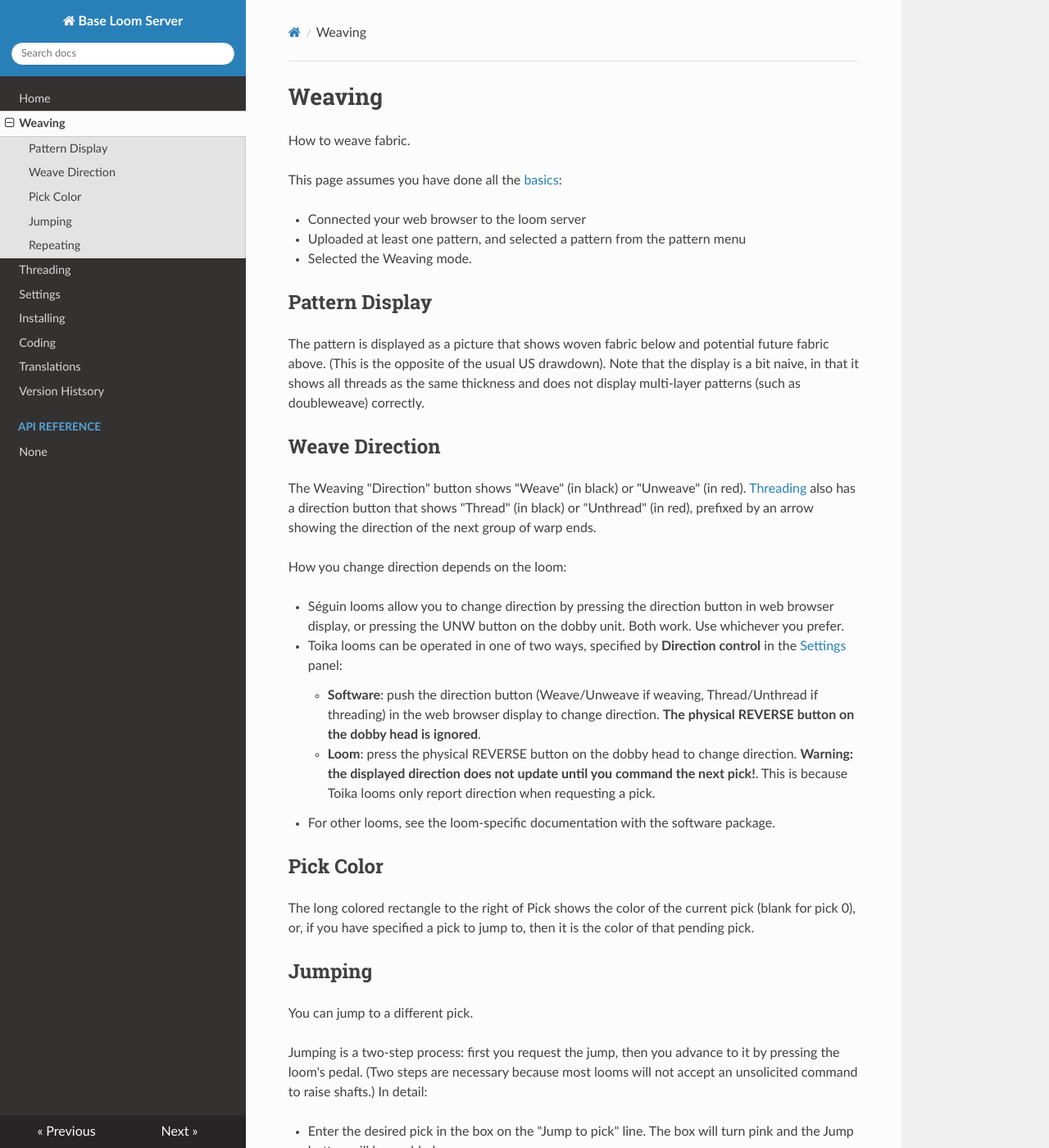
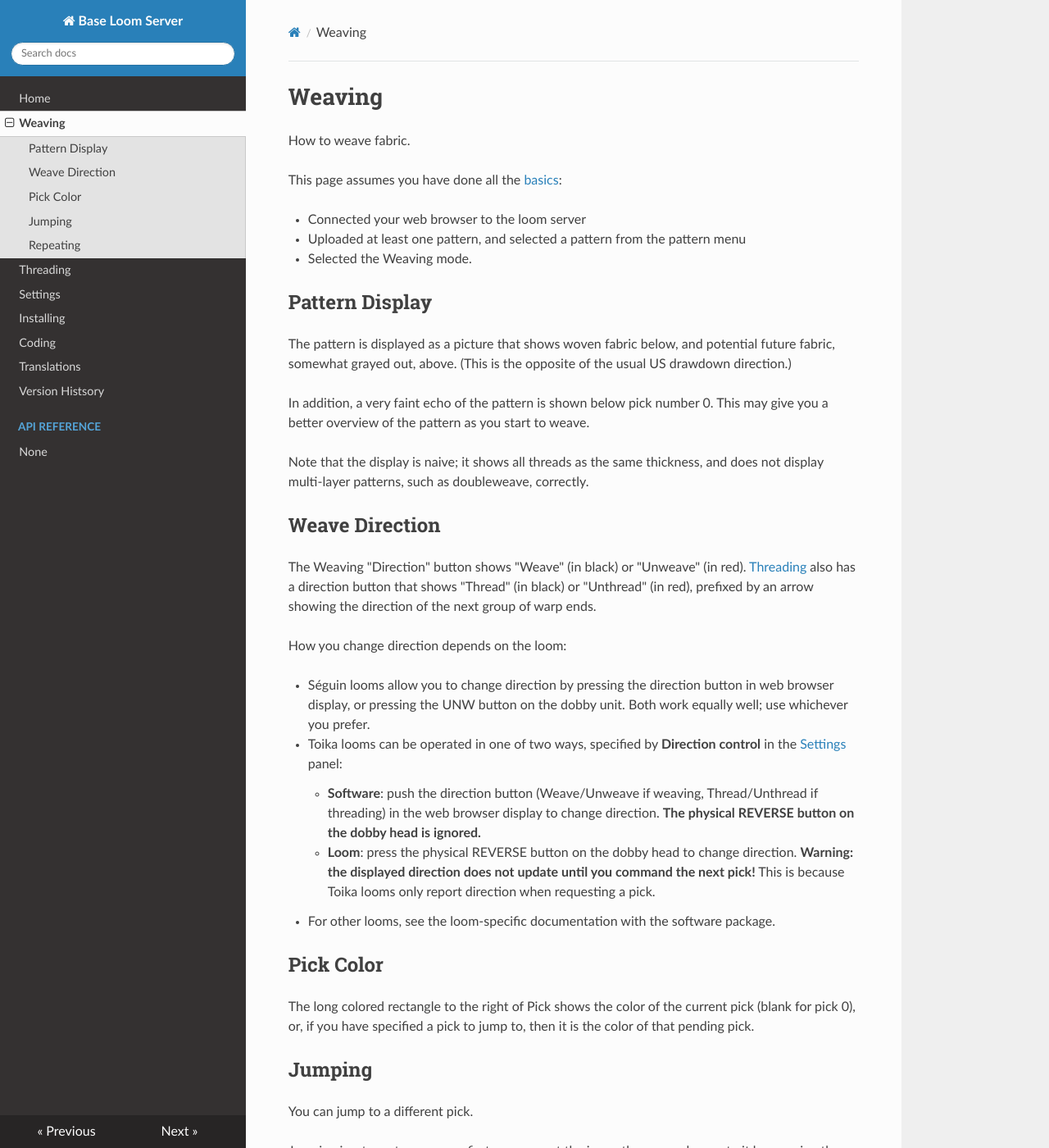
Before and after one commit to r-owen/base_loom_server, an MkDocs documentation site: the page built from docs/weaving.md, in a window 1280 px wide and 1400 px high. Shown: the whole window at 82% size. Built offline with MkDocs 1.6.1, drawn with Linux system fonts in a browser that asks for light colours; nearby versions of some CDN libraries; some of the changed text lies outside the part shown.

Commit message:
Update the documentation

```diff
--- a/docs/weaving.md
+++ b/docs/weaving.md
@@ -10,10 +10,15 @@
 
 ## Pattern Display
 
-The pattern is displayed as a picture that shows woven fabric below and potential future fabric above.
-(This is the opposite of the usual US drawdown).
-Note that the display is a bit naive, in that it shows all threads as the same thickness
-and does not display multi-layer patterns (such as doubleweave) correctly.
+The pattern is displayed as a picture that shows woven fabric below,
+and potential future fabric, somewhat grayed out, above.
+(This is the opposite of the usual US drawdown direction.)
+
+In addition, a very faint echo of the pattern is shown below pick number 0.
+This may give you a better overview of the pattern as you start to weave.
+
+Note that the display is naive; it shows all threads as the same thickness,
+and does not display multi-layer patterns, such as doubleweave, correctly.
 
 ## Weave Direction
 
@@ -21,23 +26,23 @@
 [Threading](threading.md) also has a direction button that shows "Thread" (in black) or "Unthread" (in red),
 prefixed by an arrow showing the direction of the next group of warp ends.
 
-  How you change direction depends on the loom:
+How you change direction depends on the loom:
 
-  * Séguin looms allow you to change direction by pressing the direction button in web browser display,
-    or pressing the UNW button on the dobby unit. Both work. Use whichever you prefer.
+* Séguin looms allow you to change direction by pressing the direction button in web browser display,
+  or pressing the UNW button on the dobby unit. Both work equally well; use whichever you prefer.
 
-  * Toika looms can be operated in one of two ways, specified by **Direction control**
-    in the [Settings](settings.md) panel:
+* Toika looms can be operated in one of two ways, specified by **Direction control**
+  in the [Settings](settings.md) panel:
 
-      * **Software**: push the direction button (Weave/Unweave if weaving, Thread/Unthread if threading)
+    * **Software**: push the direction button (Weave/Unweave if weaving, Thread/Unthread if threading)
         in the web browser display to change direction.
-        <b>The physical REVERSE button on the dobby head is ignored</b>.
+        **The physical REVERSE button on the dobby head is ignored.**
 
-      * **Loom**: press the physical REVERSE button on the dobby head to change direction.
-        <b>Warning: the displayed direction does not update until you command the next pick!</b>.
+    * **Loom**: press the physical REVERSE button on the dobby head to change direction.
+        **Warning: the displayed direction does not update until you command the next pick!**
         This is because Toika looms only report direction when requesting a pick.
 
-  * For other looms, see the loom-specific documentation with the software package.
+* For other looms, see the loom-specific documentation with the software package.
 
 ## Pick Color
 
@@ -58,20 +63,21 @@
 * Press the "return" keyboard key or click the "Jump" button on the web page to send the requested jump to the server.
   You will see several changes:
 
-    * The jump input box will have a white background and the jump button will be disabled.
+  * The jump input box will have a white background and the jump button will be disabled.
 
-    * The pattern display will show the new pick in the center row, with a dotted box around it.
+  * The pattern display will show the jump-to pick in the center row, with a dotted box around it.
 
 * Advance to the next pick by pressing the loom's pedal.
 
-* Until you advance to the next pick, you may request a different jump (in case you got it wrong the first time) or cancel it.
+* Until you advance to the next pick, you may request a different jump
+  (in case you got it wrong the first time) or cancel it.
   To cancel the jump you may do any of the following:
 
-    * Press the "Reset" button to the right of "Jump".
+  * Press the "Reset" button to the right of "Jump".
 
-    * Reload the page.
+  * Reload the page.
 
-    * Select a new pattern.
+  * Select a new pattern.
 
 ## Repeating
 
@@ -80,6 +86,9 @@
 
 * "On" (checked): you must advance twice when you reach an end, before the next set of shafts is raised.
   The first advance will lower all shafts, as a signal that you have finished weaving or unweaving one pattern repeat. That is the "separator".
+
+  This will be displayed as a blank row in the center of the pattern display, and also between repeats
+  in the display of unwoven fabric above the center.
 
 * "Off" (unchecked): there is no indication that you have reached the end of the pattern.
   The next pick will be pick 1 of the pattern, if weaving, or the last pick, if unweaving.
```
